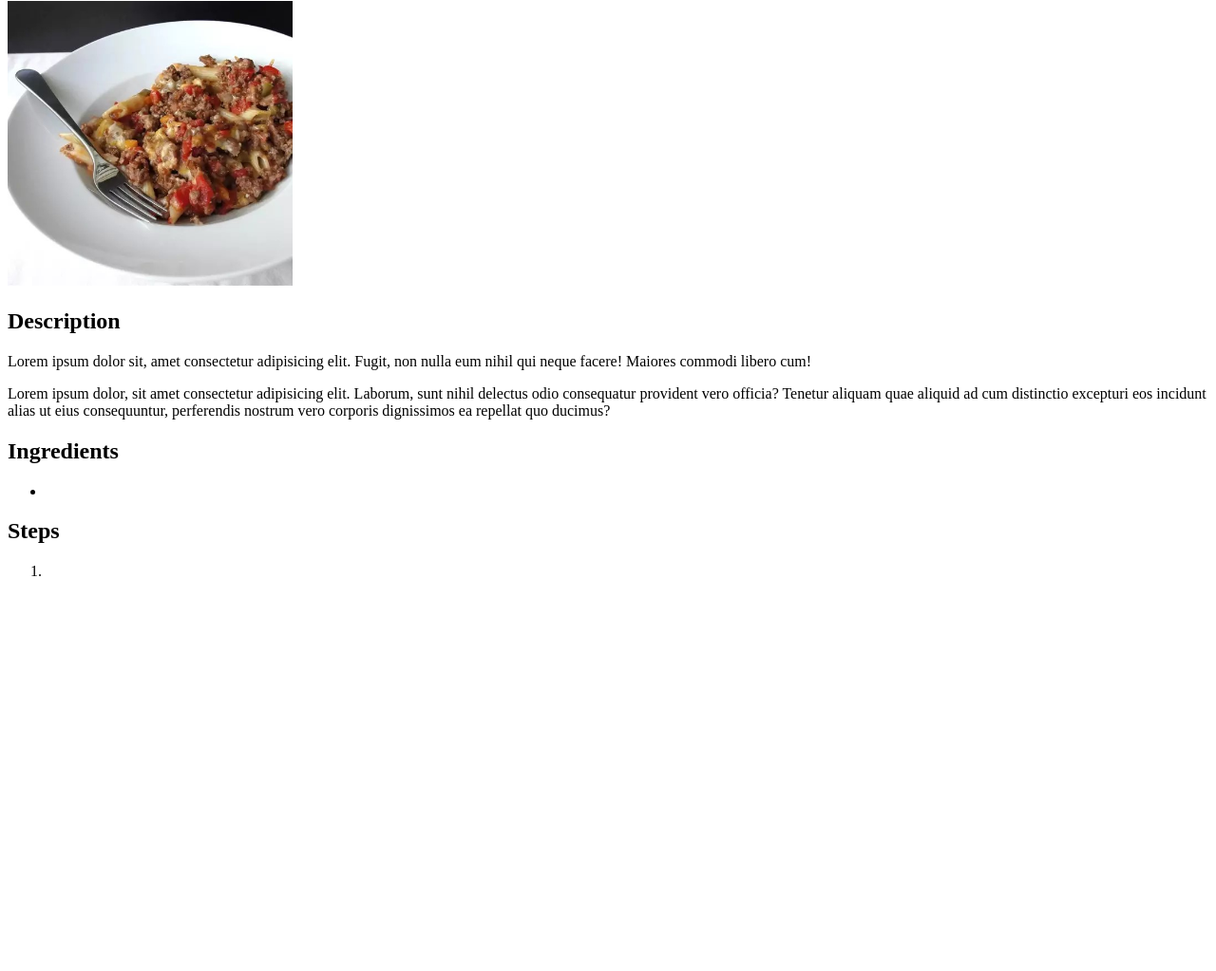
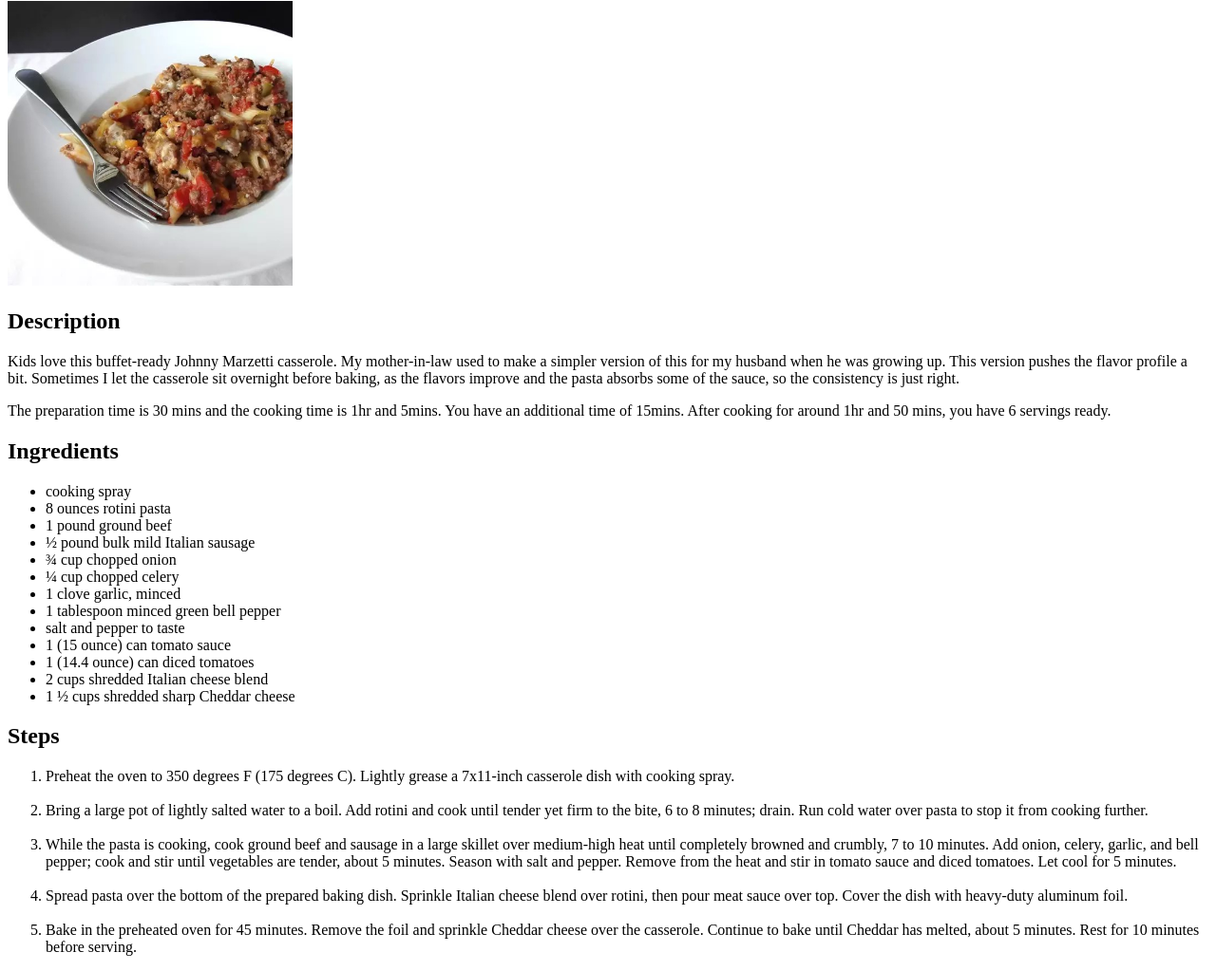
Before and after one commit to DaanHautekeete/odin-recipes, a plain HTML site: page recipes/marzetti-casserole.html in a window 1280 px wide. Shown: the part 79-1102 px from the top of the page at 95% size. Before the commit the page ends 800 px from the top, so only its background shows below. Drawn offline with Linux system fonts and the light colour scheme.

Commit message:
Finish page for marzetti casserole
Added content to the page (marzetti-casserole.html)
Fully finished with the page for the marzetti casserole

```diff
--- a/recipes/marzetti-casserole.html
+++ b/recipes/marzetti-casserole.html
@@ -13,18 +13,42 @@
      <img src="/img/marzetti-casserole.jpg" alt="A picture of marzetti casserole" height="300">
 
      <h2>Description</h2>
-     <p>Lorem ipsum dolor sit, amet consectetur adipisicing elit. Fugit, non nulla eum nihil qui neque facere! Maiores commodi libero cum!</p>
+     <p>Kids love this buffet-ready Johnny Marzetti casserole. My mother-in-law used to make a simpler version of this for my husband when he was growing up. This version pushes the flavor profile a bit. Sometimes I let the casserole sit overnight before baking, as the flavors improve and the pasta absorbs some of the sauce, so the consistency is just right.</p>
 
-     <p>Lorem ipsum dolor, sit amet consectetur adipisicing elit. Laborum, sunt nihil delectus odio consequatur provident vero officia? Tenetur aliquam quae aliquid ad cum distinctio excepturi eos incidunt alias ut eius consequuntur, perferendis nostrum vero corporis dignissimos ea repellat quo ducimus?</p>
+     <p>The preparation time is 30 mins and the cooking time is 1hr and 5mins. You have an additional time of 15mins. After cooking for around 1hr and 50 mins, you have 6 servings ready. </p>
 
      <h2>Ingredients</h2>
      <ul>
-      <li></li>
+      <li>cooking spray</li>
+      <li>8 ounces rotini pasta</li>
+      <li>1 pound ground beef</li>
+      <li>½ pound bulk mild Italian sausage</li>
+      <li>¾ cup chopped onion</li>
+      <li>¼ cup chopped celery</li>
+      <li>1 clove garlic, minced</li>
+      <li>1 tablespoon minced green bell pepper</li>
+      <li>salt and pepper to taste</li>
+      <li>1 (15 ounce) can tomato sauce</li>
+      <li>1 (14.4 ounce) can diced tomatoes</li>
+      <li>2 cups shredded Italian cheese blend</li>
+      <li>1 ½ cups shredded sharp Cheddar cheese</li>
      </ul>
 
      <h2>Steps</h2>
      <ol>
-      <li></li>
+      <li>Preheat the oven to 350 degrees F (175 degrees C). Lightly grease a 7x11-inch casserole dish with cooking spray.</li>
+
+      <br>
+      <li>Bring a large pot of lightly salted water to a boil. Add rotini and cook until tender yet firm to the bite, 6 to 8 minutes; drain. Run cold water over pasta to stop it from cooking further.</li>
+
+      <br>
+      <li>While the pasta is cooking, cook ground beef and sausage in a large skillet over medium-high heat until completely browned and crumbly, 7 to 10 minutes. Add onion, celery, garlic, and bell pepper; cook and stir until vegetables are tender, about 5 minutes. Season with salt and pepper. Remove from the heat and stir in tomato sauce and diced tomatoes. Let cool for 5 minutes.</li>
+
+      <br>
+      <li>Spread pasta over the bottom of the prepared baking dish. Sprinkle Italian cheese blend over rotini, then pour meat sauce over top. Cover the dish with heavy-duty aluminum foil.</li>
+
+      <br>
+      <li>Bake in the preheated oven for 45 minutes. Remove the foil and sprinkle Cheddar cheese over the casserole. Continue to bake until Cheddar has melted, about 5 minutes. Rest for 10 minutes before serving.</li>
      </ol>
 
   </body>
```
